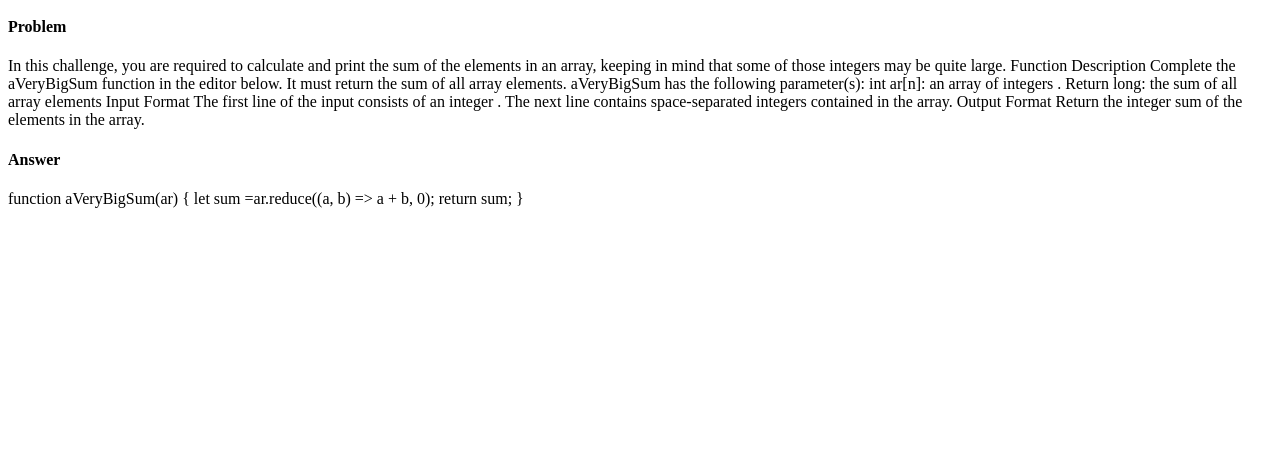
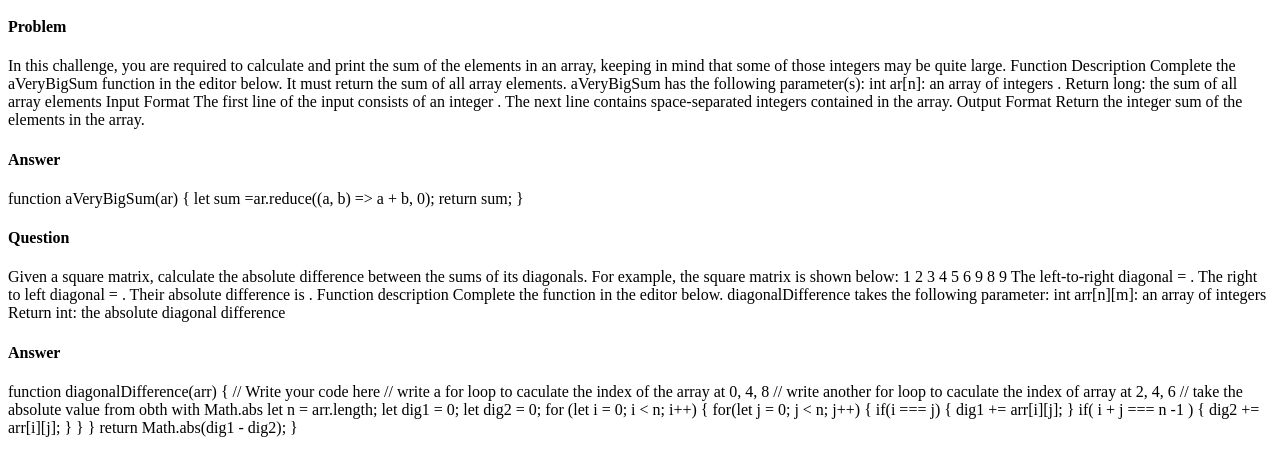
Before and after one commit to jahallb1/algo-practice, a plain HTML site: page index.html in a window 1280 px wide. Shown: the part 105-580 px from the top of the page. Drawn offline with Linux system fonts and the light colour scheme.

Commit message:
added a new algo to page

```diff
--- a/index.html
+++ b/index.html
@@ -26,5 +26,27 @@
       function aVeryBigSum(ar) { let sum =ar.reduce((a, b) => a + b, 0); return
       sum; }
     </p>
+
+    <h4>Question</h4>
+    <p>
+      Given a square matrix, calculate the absolute difference between the sums
+      of its diagonals. For example, the square matrix is shown below: 1 2 3 4 5
+      6 9 8 9 The left-to-right diagonal = . The right to left diagonal = .
+      Their absolute difference is . Function description Complete the function
+      in the editor below. diagonalDifference takes the following parameter: int
+      arr[n][m]: an array of integers Return int: the absolute diagonal
+      difference
+    </p>
+
+    <h4>Answer</h4>
+    <p>
+      function diagonalDifference(arr) { // Write your code here // write a for
+      loop to caculate the index of the array at 0, 4, 8 // write another for
+      loop to caculate the index of array at 2, 4, 6 // take the absolute value
+      from obth with Math.abs let n = arr.length; let dig1 = 0; let dig2 = 0;
+      for (let i = 0; i < n; i++) { for(let j = 0; j < n; j++) { if(i === j) {
+      dig1 += arr[i][j]; } if( i + j === n -1 ) { dig2 += arr[i][j]; } } }
+      return Math.abs(dig1 - dig2); }
+    </p>
   </body>
 </html>
```
